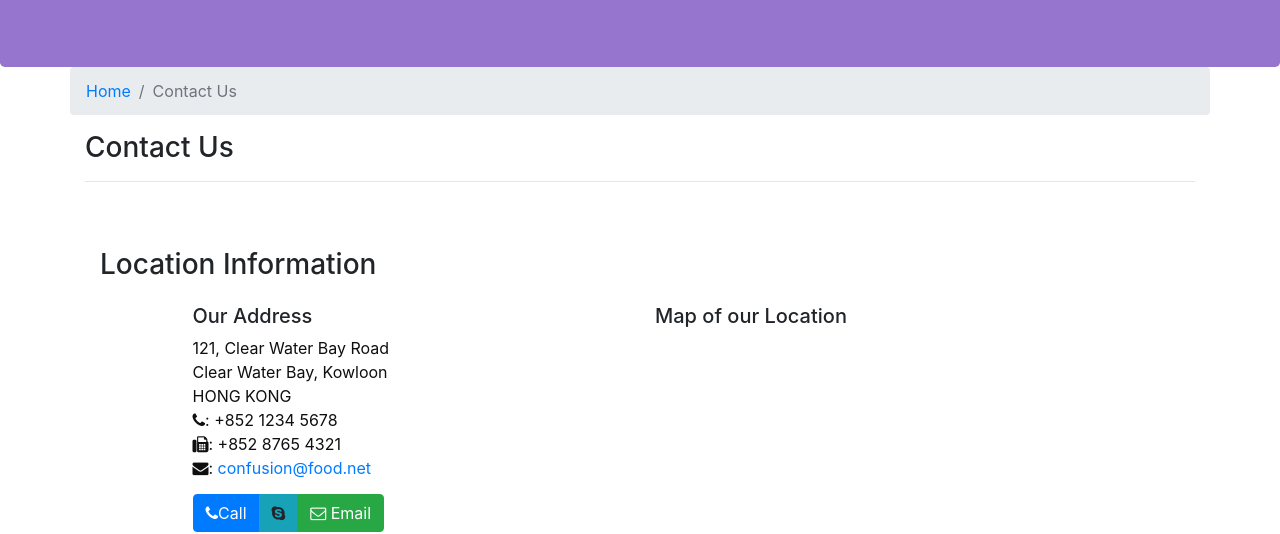
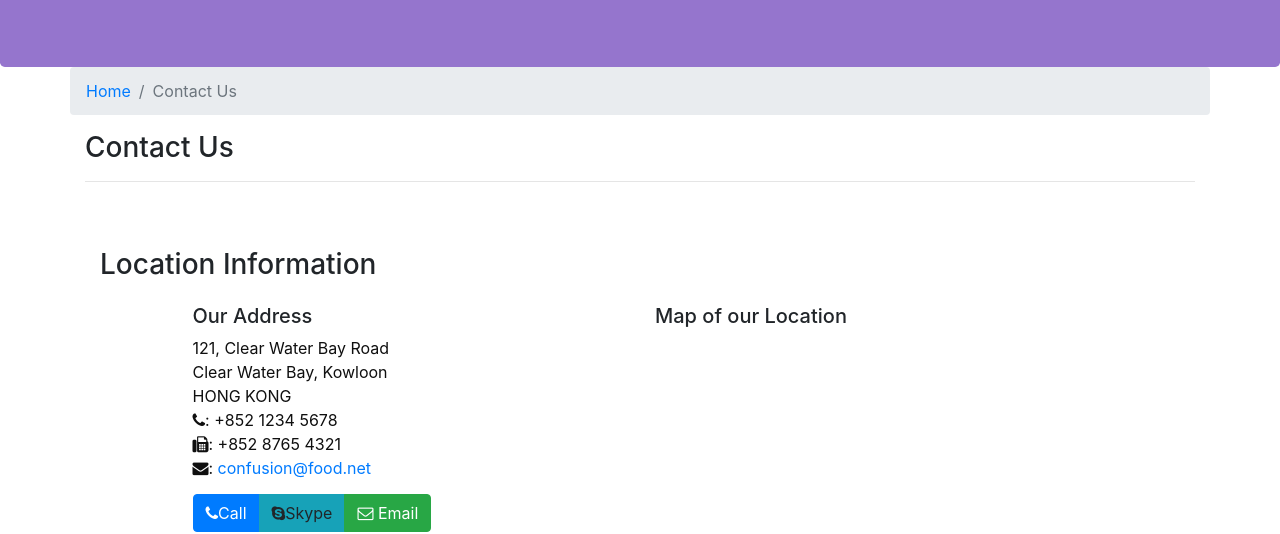
Before and after one commit to prateek1o1/Bootstrap-4, a website: page contactus.html in a window 1280 px wide. Shown: the part 267-801 px from the top of the page. Drawn offline with nearby package versions, Linux system fonts and the light colour scheme.

Commit message:
NPM Scripts Part2

```diff
--- a/contactus.html
+++ b/contactus.html
@@ -10,10 +10,12 @@
     <meta http-equiv="x-ua-compatible" content="ie=edge">
 
     <!-- Bootstrap CSS -->
+    <!-- build:css css/main.css -->
     <link rel="stylesheet" href="node_modules/bootstrap/dist/css/bootstrap.min.css">
     <link rel="stylesheet" href="node_modules/font-awesome/css/font-awesome.min.css">
     <link rel="stylesheet" href="node_modules/bootstrap-social/bootstrap-social.css">
     <link href="css/styles.css" rel="stylesheet">
+    <!-- endbuild -->
 </head>
 
 <body>
@@ -81,7 +83,7 @@
             <div class="col-12 col-sm-11 offset-sm-1">
                 <div class="btn-group" role="group">
                     <a role="button" class="btn btn-primary" href="tel:+85312345678"> <i class="fa fa-phone"></i>Call</a>
-                    <a role="button" class="btn btn-info"><i class="fa fa-skype"></i><Skype</a>
+                    <a role="button" class="btn btn-info"><i class="fa fa-skype"></i>Skype</a>
                     <a role="button" class="btn btn-success" href="mailto:confusion@food.net"><i class="fa fa-envelope-o"></i> Email</a>
                 </div>
             </div>
@@ -206,10 +208,12 @@
         </div>
     </footer>
     <!-- jQuery first, then Popper.js, then Bootstrap JS. -->
+    <!-- build:js js/main.js -->
     <script src="node_modules/jquery/dist/jquery.slim.min.js"></script>
     <script src="node_modules/popper.js/dist/umd/popper.min.js"></script>
     <script src="node_modules/bootstrap/dist/js/bootstrap.min.js"></script>
     <script src="js/script.js"></script>
+    <!-- endbuild -->
 </body>
 
 </html>
```
Also changed, not shown: index.html (+5 -1 lines), package.json (+12 -2 lines), 2 other files.
